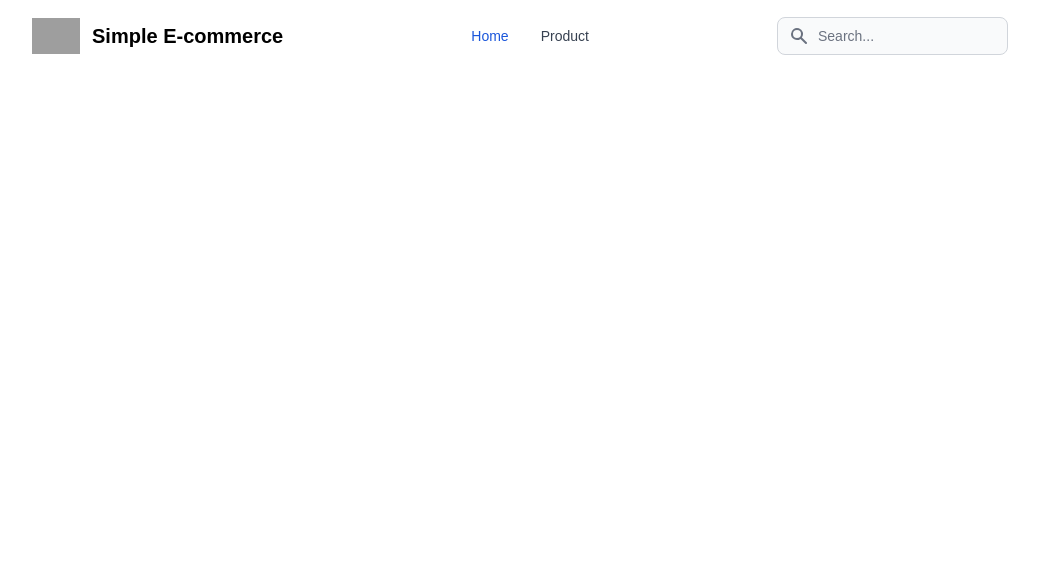
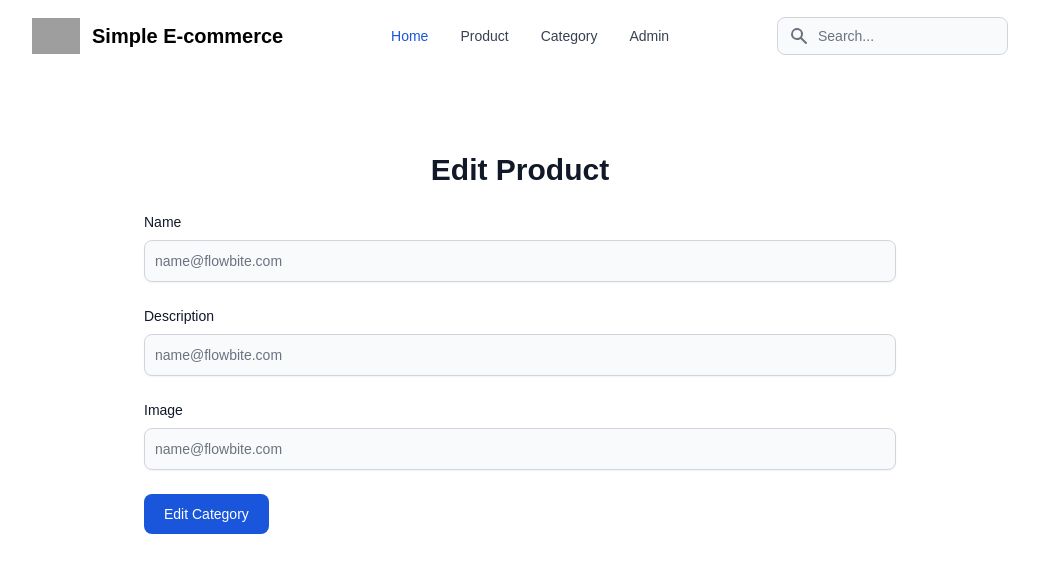
Before and after one commit to MarcinVesqum/Simple-E-commerce, a Vue app: page /admin/product/1 in a window 1280 px wide. Shown: the top 572 px of the page, without its empty margins (120-1159 px from the left). Built offline with nearby package versions, Linux system fonts and the light colour scheme; no server answers; grey boxes are pictures that could not be loaded; what vue-sweetalert2 would draw is missing.

Commit message:
Category edit component added with api

```diff
--- a/src/App.vue
+++ b/src/App.vue
@@ -36,7 +36,15 @@ onMounted(() => {
         :baseURL="baseURL"
         :categories="categories"
         :products="products"
-        />
+        @fetchData="fetchData"
+        v-slot="{ Component }"
+        >
+        <suspense>
+            <component
+            :is="Component"
+            />
+        </suspense>
+    </router-view>
     </div>
 </template>
 
--- a/src/components/Navbar.vue
+++ b/src/components/Navbar.vue
@@ -35,7 +35,13 @@
             <router-link :to="{ name: 'home' }" class="block py-2 pl-3 pr-4 text-white bg-blue-700 rounded md:bg-transparent md:text-blue-700 md:p-0 dark:text-white" aria-current="page">Home</router-link>
           </li>
           <li>
-            <router-link :to="{ name: 'Admin'}" class="block py-2 pl-3 pr-4 text-gray-700 rounded hover:bg-gray-100 md:hover:bg-transparent md:hover:text-blue-700 md:p-0 md:dark:hover:text-white dark:text-gray-400 dark:hover:bg-gray-700 dark:hover:text-white md:dark:hover:bg-transparent dark:border-gray-700">Product</router-link>
+            <router-link :to="{ name: 'Product'}" class="block py-2 pl-3 pr-4 text-gray-700 rounded hover:bg-gray-100 md:hover:bg-transparent md:hover:text-blue-700 md:p-0">Product</router-link>
+          </li>
+          <li>
+            <router-link :to="{ name: 'Category'}" class="block py-2 pl-3 pr-4 text-gray-700 rounded hover:bg-gray-100 md:hover:bg-transparent md:hover:text-blue-700 md:p-0 ">Category</router-link>
+          </li>
+          <li>
+            <router-link :to="{ name: 'Admin'}" class="block py-2 pl-3 pr-4 text-gray-700 rounded hover:bg-gray-100 md:hover:bg-transparent md:hover:text-blue-700 md:p-0 ">Admin</router-link>
           </li>
 
         </ul>
--- a/src/components/ProductBox.vue
+++ b/src/components/ProductBox.vue
@@ -7,6 +7,11 @@
           <h3 class="text-gray-500 text-xs tracking-widest title-font mb-1">{{ product.name}}</h3>
           <h2 class="text-gray-900 title-font text-lg font-medium">{{ product.description }}</h2>
           <p class="mt-1">{{ product.price }}zł</p>
+          <router-link
+          :to="{ name: 'EditProduct', params: { id: product.id } }"
+          >
+          <button class="text-white bg-gradient-to-r from-blue-500 via-blue-600 to-blue-700 hover:bg-gradient-to-br focus:ring-4 focus:outline-none focus:ring-blue-300  font-medium rounded-lg text-sm px-5 py-2.5 text-center mr-2 mb-2">Edit</button>
+        </router-link>
         </div>
       </div>
 </template>
--- a/src/router/index.js
+++ b/src/router/index.js
@@ -2,9 +2,11 @@ import { createRouter, createWebHistory } from 'vue-router'
 import HomeView from '../views/HomeView.vue'
 import AddCategory from '../views/Category/AddCategory.vue'
 import Category from '../views/Category/Category.vue'
+import EditCategory from '../views/Category/EditCategory.vue'
 import Product from '../views/Product/Product.vue'
 import Admin from "../views/Admin.vue";
 import AddProduct from "../views/Product/AddProduct.vue";
+import EditProduct from "../views/Product/EditProduct.vue";
 
 
 const routes = [
@@ -23,6 +25,12 @@ const routes = [
         name: 'Category',
         component: Category
       },
+      {
+        path: '/admin/categor/:id',
+        name: 'EditCategory',
+        component: EditCategory,
+        props: true
+      },
         // admin home page
       {
         path: '/admin',
@@ -31,7 +39,7 @@ const routes = [
       },
       {
         path: '/admin/product',
-        name: 'AdminProduct',
+        name: 'Product',
         component: Product
       },
         // add product
@@ -39,6 +47,12 @@ const routes = [
         path: '/admin/product/new',
         name: 'AddProduct',
         component: AddProduct
+      },
+      {
+        path: '/admin/product/:id',
+        name: 'EditProduct',
+        component: EditProduct,
+        props: true
       }
 ]
 
--- a/src/views/Admin.vue
+++ b/src/views/Admin.vue
@@ -1,6 +1,6 @@
 <template>
     <div class="container mx-auto px-5  max-w-screen-lg">
-        <router-link :to="{name: 'Category'}" >
+        <router-link :to="{name: 'AddCategory'}" >
 
             <button type="button" class="text-white bg-gradient-to-r from-blue-500 via-blue-600 to-blue-700 hover:bg-gradient-to-br focus:ring-4 focus:outline-none focus:ring-blue-300 dark:focus:ring-blue-800 font-medium rounded-lg text-sm px-5 py-2.5 text-center mr-2 mb-2">
                 Admin Category
@@ -8,7 +8,7 @@
 
         </router-link>
         <br />
-        <router-link :to="{name: 'AdminProduct'}" >
+        <router-link :to="{name: 'AddProduct'}" >
 
             <button type="button" class="text-white bg-gradient-to-r from-blue-500 via-blue-600 to-blue-700 hover:bg-gradient-to-br focus:ring-4 focus:outline-none focus:ring-blue-300 dark:focus:ring-blue-800 font-medium rounded-lg text-sm px-5 py-2.5 text-center mr-2 mb-2">
                 Admin Product
--- a/src/views/Category/AddCategory.vue
+++ b/src/views/Category/AddCategory.vue
@@ -1,25 +1,25 @@
 <template>
-    <div class="container px-5 py-24 mx-auto">
-        <div class="flex flex-col text-center w-full mb-12">
+    <div class="container px-5 py-24 mx-auto flex flex-col">
+        <div class="flex flex-col">
             <div class="w-100 text-center">
                 <h4 class="sm:text-3xl text-2xl font-medium title-font mb-4 text-gray-900">Add New Category</h4>
             </div>
         </div>
-        <div class="row">
+        <div class="columns-1">
             <div class="columns-3"></div>
-            <div class="columns-6">
+            <div class="columns-6 flex flex-col">
                 <form>
                     <div class="mb-6">
                     <label for="name" class="block mb-2 text-sm font-medium text-gray-900 ">Name</label>
-                    <input v-model="categoryData.categoryName" type="text" id="name" class="shadow-sm bg-gray-50 border border-gray-300 text-gray-900 text-sm rounded-lg focus:ring-blue-500 focus:border-blue-500 block w-full p-2.5" placeholder="name@flowbite.com" required>
+                    <input v-model="categoryData.categoryName" type="text" id="name" class="shadow-sm bg-gray-50 border border-gray-300 text-gray-900 text-sm rounded-lg focus:ring-blue-500 focus:border-blue-500 block w-full p-2.5" placeholder="Name" required>
                     </div>
                     <div class="mb-6">
                         <label for="name" class="block mb-2 text-sm font-medium text-gray-900 ">Description</label>
-                        <input v-model="categoryData.description" type="text" id="name" class="shadow-sm bg-gray-50 border border-gray-300 text-gray-900 text-sm rounded-lg focus:ring-blue-500 focus:border-blue-500 block w-full p-2.5" placeholder="name@flowbite.com" required>
+                        <input v-model="categoryData.description" type="text" id="name" class="shadow-sm bg-gray-50 border border-gray-300 text-gray-900 text-sm rounded-lg focus:ring-blue-500 focus:border-blue-500 block w-full p-2.5" placeholder="Description" required>
                     </div>
                     <div class="mb-6">
                         <label for="name" class="block mb-2 text-sm font-medium text-gray-900 ">Image</label>
-                        <input v-model="categoryData.imageUrl" type="text" id="name" class="shadow-sm bg-gray-50 border border-gray-300 text-gray-900 text-sm rounded-lg focus:ring-blue-500 focus:border-blue-500 block w-full p-2.5" placeholder="name@flowbite.com" required>
+                        <input v-model="categoryData.imageUrl" type="text" id="name" class="shadow-sm bg-gray-50 border border-gray-300 text-gray-900 text-sm rounded-lg focus:ring-blue-500 focus:border-blue-500 block w-full p-2.5" placeholder="Image" required>
                     </div>
 
                     <button @click="addCategory" type="submit" class="text-white bg-blue-700 hover:bg-blue-800 focus:ring-4 focus:outline-none focus:ring-blue-300 font-medium rounded-lg text-sm px-5 py-2.5 text-center">Register new account</button>
@@ -37,8 +37,6 @@ import { reactive, inject } from 'vue'
 import { useRouter } from 'vue-router'
 import Swal from 'sweetalert2'
 
-// sweet2
-const swal = inject('$swal')
 
 
 const categoryData = reactive({
@@ -65,7 +63,7 @@ const addCategory = () => {
         },
     })
     .then(() => {
-        Swal.fire({
+        Swal({
             text: 'Category added successfully',
             icon: 'success'
         })
--- /dev/null
+++ b/src/views/Category/EditCategory.vue
@@ -0,0 +1,92 @@
+<template>
+    <div class="container px-5 py-24 mx-auto flex flex-col">
+        <pre>{{ categoryData.id }}</pre>
+
+        <div class="flex flex-col">
+            <div class="w-100 text-center">
+                <h4 class="sm:text-3xl text-2xl font-medium title-font mb-4 text-gray-900">Edit Category</h4>
+            </div>
+        </div>
+        <div  class="columns-1">
+            <div class="columns-3"></div>
+            <div  class="columns-6 flex flex-col">
+                <form >
+                    <div class="mb-6">
+                        <label for="name" class="block mb-2 text-sm font-medium text-gray-900 ">Name</label>
+                        <input v-model="categoryData.category.categoryName"   type="text" id="name" class="shadow-sm bg-gray-50 border border-gray-300 text-gray-900 text-sm rounded-lg focus:ring-blue-500 focus:border-blue-500 block w-full p-2.5" placeholder="name@flowbite.com" required>
+                    </div>
+                    <div class="mb-6">
+                        <label for="name" class="block mb-2 text-sm font-medium text-gray-900 ">Description</label>
+                        <input v-model="categoryData.category.description" type="text" id="name" class="shadow-sm bg-gray-50 border border-gray-300 text-gray-900 text-sm rounded-lg focus:ring-blue-500 focus:border-blue-500 block w-full p-2.5" placeholder="name@flowbite.com" required>
+                    </div>
+                    <div class="mb-6">
+                        <label for="name" class="block mb-2 text-sm font-medium text-gray-900 ">Image</label>
+                        <input v-model="categoryData.category.imageUrl" type="text" id="name" class="shadow-sm bg-gray-50 border border-gray-300 text-gray-900 text-sm rounded-lg focus:ring-blue-500 focus:border-blue-500 block w-full p-2.5" placeholder="name@flowbite.com" required>
+                    </div>
+
+                    <button
+                    @click="editCategory"
+                    type="submit"
+                    class="text-white bg-blue-700 hover:bg-blue-800 focus:ring-4 focus:outline-none focus:ring-blue-300 font-medium rounded-lg text-sm px-5 py-2.5 text-center">Edit Category</button>
+                </form>
+
+            </div>
+            <div class="columns-3"></div>
+        </div>
+    </div>
+</template>
+
+<script async setup>
+import axios from 'axios'
+import { inject, onMounted, reactive, onBeforeMount } from 'vue'
+import { useRoute, useRouter } from 'vue-router'
+
+const swal = inject('$swal')
+// Props
+const props = defineProps({
+    baseURL: String,
+    categories: Array
+})
+// Emits
+const emit = defineEmits(['fetchData'])
+
+// Router
+const router = useRouter()
+
+// Category actions
+const categoryData = reactive({
+    category: null || {},
+    id: null
+})
+
+onMounted(() => {
+    categoryData.id = useRoute().params.id
+    categoryData.category = props.categories.find(c => c.id == categoryData.id)
+
+
+})
+
+const editCategory = async () => {
+    delete categoryData.category["products"]
+    console.log('category', categoryData.category);
+    await axios.post(`${props.baseURL}category/update/${categoryData.id}`, categoryData.category)
+    .then((res) => {
+        emit('fetchData')
+        router.push({ name: 'Category' })
+        swal.fire({
+            icon: 'success',
+            title: 'category has been updated successfully',
+            showConfirmButton: false,
+            timer: 1500
+        })
+    }).catch((err) => {
+        console.log('error', err);
+    })
+}
+
+
+
+</script>
+<style lang="scss" scoped>
+
+</style>
--- a/src/views/Product/AddProduct.vue
+++ b/src/views/Product/AddProduct.vue
@@ -1,14 +1,14 @@
 
 <template>
     <div class="container mx-auto px-4 max-w-screen-lg ">
-        <div class="row">
+        <div class="flex flex-col ">
             <div class="w-100 text-center">
                 <h4>Add New Product</h4>
             </div>
         </div>
-        <div class="row">
+        <div class="columns-1">
             <div class="columns-3"></div>
-            <div class="columns-6">
+            <div class="columns-6 flex flex-col">
                 <form>
                     <div class="mb-4">
                     <label for="name" class="block mb-2 text-sm font-medium text-gray-900 ">Name</label>
@@ -22,12 +22,12 @@
                         <label for="name" class="block mb-2 text-sm font-medium text-gray-900 ">Image Url</label>
                         <input v-model="productData.imageURL" type="text" id="name" class="shadow-sm bg-gray-50 border border-gray-300 text-gray-900 text-sm rounded-lg focus:ring-blue-500 focus:border-blue-500 block w-full p-2.5" placeholder="name@flowbite.com" required>
                     </div>
-                    <div class="mb-4">
+                    <div class="mb-6">
                         <label for="price" class="block mb-2 text-sm font-medium text-gray-900 ">Price</label>
                         <input v-model="productData.price" type="number" id="price" class="shadow-sm bg-gray-50 border border-gray-300 text-gray-900 text-sm rounded-lg focus:ring-blue-500 focus:border-blue-500 block w-full p-2.5" placeholder="name@flowbite.com" required>
                     </div>
-                    <div class="flex items-start mb-6">
-                        <label for="category" class="mb-2 text-sm font-medium text-gray-900">Category</label>
+                    <div class="mb-6">
+                        <label for="category" class="mb-2 text-sm font-medium text-gray-900">Product</label>
                         <select
                         v-model="productData.categoryId"
                         id="category"
@@ -38,7 +38,9 @@
                             :value="category.id">{{ category.categoryName }}</option>
                         </select>
                     </div>
-                    <button @click="addProduct" type="submit" class="text-white bg-blue-700 hover:bg-blue-800 focus:ring-4 focus:outline-none focus:ring-blue-300 font-medium rounded-lg text-sm px-5 py-2.5 text-center">Register new account</button>
+                    <button @click="addProduct"
+                    type="submit"
+                    class="text-white bg-blue-700 hover:bg-blue-800 focus:ring-4 focus:outline-none focus:ring-blue-300 font-medium rounded-lg text-sm px-5 py-2.5 text-center">Register new account</button>
                 </form>
 
             </div>
--- /dev/null
+++ b/src/views/Product/EditProduct.vue
@@ -0,0 +1,45 @@
+<template>
+    <div class="container mx-auto max-w-screen-md">
+        <div class="text-xl text-center font-extrabold mt-20">
+            <h4 class="sm:text-3xl text-2xl text-gray-900 mb-4">Edit Product</h4>
+        </div>
+        <div class="columns-1">
+            <div class="columns-6 flex flex-col m-4 sm:m-2">
+                <form>
+                    <div class="mb-6">
+                        <label for="name" class="block mb-2 text-sm font-medium text-gray-900 ">Name</label>
+                        <input   type="text" id="name" class="shadow-sm bg-gray-50 border border-gray-300 text-gray-900 text-sm rounded-lg focus:ring-blue-500 focus:border-blue-500 block w-full p-2.5" placeholder="name@flowbite.com" required>
+                    </div>
+                    <div class="mb-6">
+                        <label for="name" class="block mb-2 text-sm font-medium text-gray-900 ">Description</label>
+                        <input type="text" id="name" class="shadow-sm bg-gray-50 border border-gray-300 text-gray-900 text-sm rounded-lg focus:ring-blue-500 focus:border-blue-500 block w-full p-2.5" placeholder="name@flowbite.com" required>
+                    </div>
+                    <div class="mb-6">
+                        <label for="name" class="block mb-2 text-sm font-medium text-gray-900 ">Image</label>
+                        <input type="text" id="name" class="shadow-sm bg-gray-50 border border-gray-300 text-gray-900 text-sm rounded-lg focus:ring-blue-500 focus:border-blue-500 block w-full p-2.5" placeholder="name@flowbite.com" required>
+                    </div>
+                    <button
+                    @click="editProduct"
+                    type="submit"
+                    class="text-white bg-blue-700 hover:bg-blue-800 focus:ring-4 focus:outline-none focus:ring-blue-300 font-medium rounded-lg text-sm px-5 py-2.5 text-center">
+                        Edit Category
+                    </button>
+                </form>
+            </div>
+        </div>
+    </div>
+
+</template>
+
+<script setup>
+const props = defineProps({
+    products: Array,
+    baseURL: String
+})
+
+console.log(props.products, props.baseURL);
+</script>
+
+<style lang="scss" scoped>
+
+</style>
--- a/src/views/Product/Product.vue
+++ b/src/views/Product/Product.vue
@@ -2,7 +2,7 @@
     <div class="container px-5 py-24 mx-auto">
         <h3 class="pt-3 text-center">Our Products</h3>
             <router-link :to="{ name: 'AddProduct' }">
-              <button type="button" class="text-white bg-gradient-to-r ml-5 px-4 py-2 from-blue-500 via-blue-600 to-blue-700 hover:bg-gradient-to-br focus:ring-4 focus:outline-none focus:ring-blue-300" style="float:right">Add Category</button>
+              <button type="button" class="text-white bg-gradient-to-r ml-5 px-4 py-2 from-blue-500 via-blue-600 to-blue-700 hover:bg-gradient-to-br focus:ring-4 focus:outline-none focus:ring-blue-300" style="float:right">Add Product</button>
             </router-link>
             <div class="flex flex-wrap -m-4">
               <div v-for="product of products" :key="product.id" class="flex flex-wrap -m-4">
```
Also changed, not shown: src/components/Category/CategoryBox.vue (+5 -2 lines).
